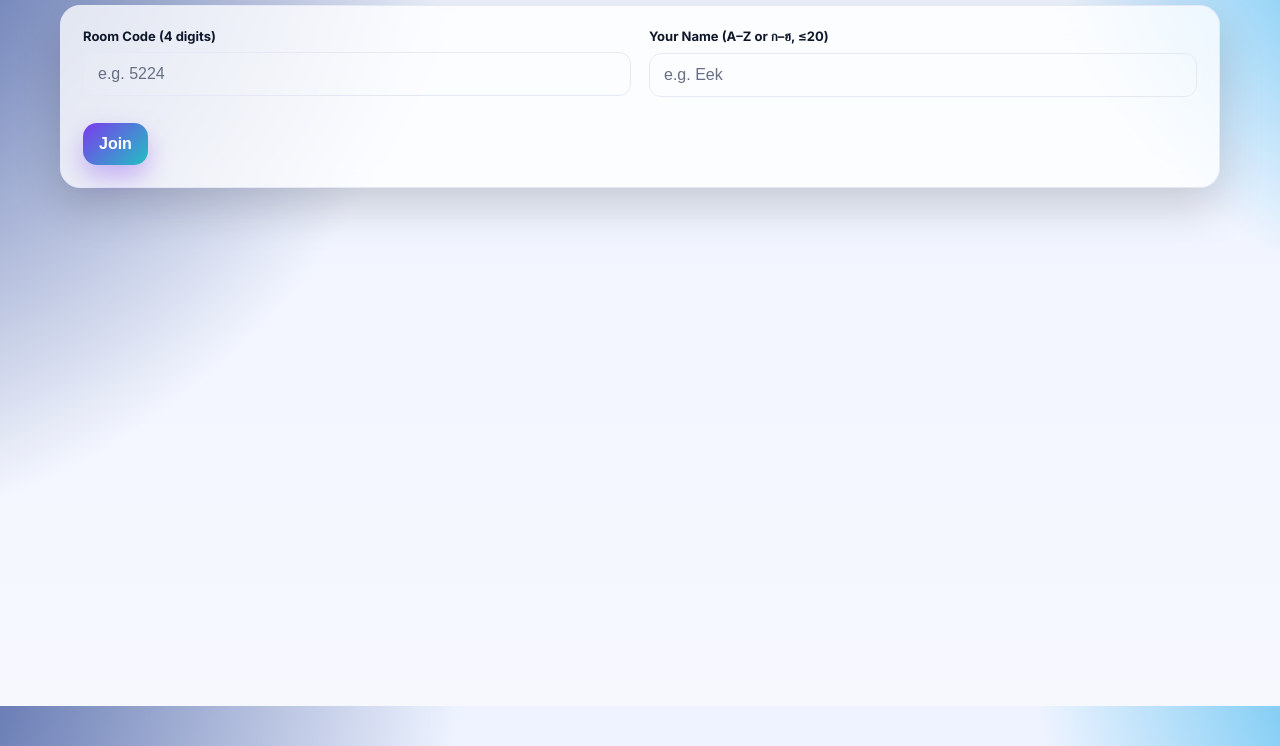
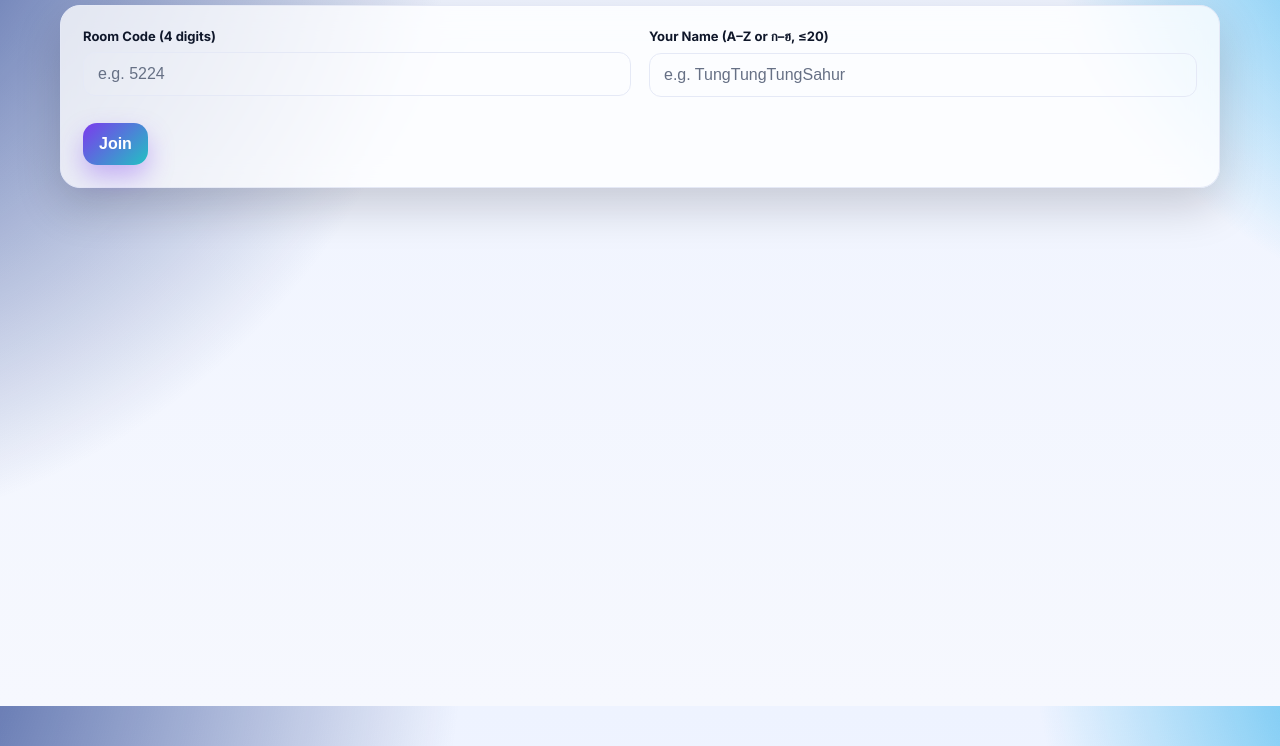
Before and after one commit to shiniji123/fastest-finger, a website: page public/join.html in a window 1280 px wide. Shown: the part 94-840 px from the top of the page. Drawn offline with Linux system fonts and the light colour scheme.

Commit message:
Adjust Example word

```diff
--- a/public/join.html
+++ b/public/join.html
@@ -17,7 +17,7 @@
         </div>
         <div>
           <label for="name">Your Name (A–Z or ก–ฮ, ≤20)</label>
-          <input id="name" type="text" maxlength="20" pattern="([A-Za-z]|[\u0E01-\u0E2E]){1,20}" placeholder="e.g. Eek" required/>
+          <input id="name" type="text" maxlength="20" pattern="([A-Za-z]|[\u0E01-\u0E2E]){1,20}" placeholder="e.g. TungTungTungSahur" required/>
         </div>
         <div style="grid-column:1 / -1;">
           <button class="btn btn-primary" type="submit">Join</button>
```
